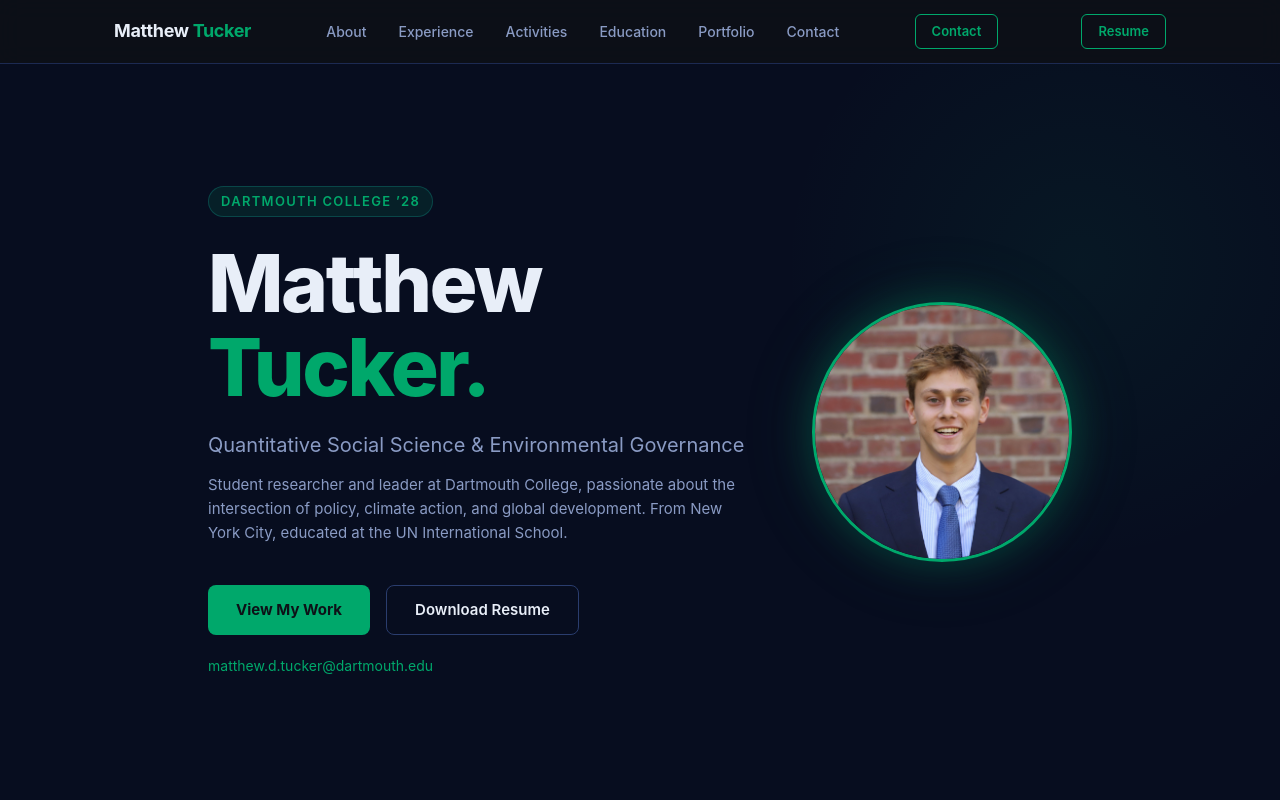
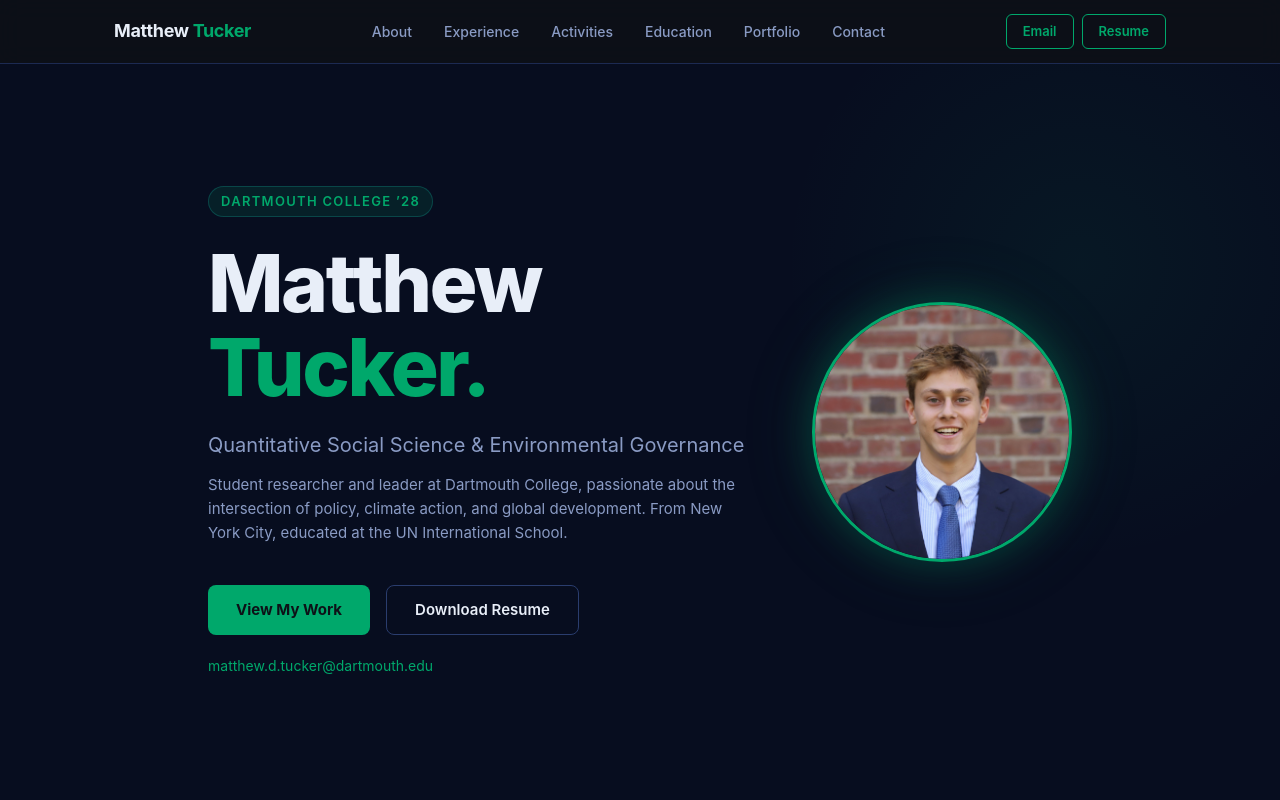
Before and after one commit to mattiedtucker/mattiedtucker.github.io, a plain HTML site: page index.html in a window 1280 px wide. Shown: the top 800 px of the page. Drawn offline with Linux system fonts and the light colour scheme.

Commit message:
Add files via upload

```diff
--- a/index.html
+++ b/index.html
@@ -21,8 +21,10 @@
         <li><a href="#portfolio">Portfolio</a></li>
         <li><a href="#contact">Contact</a></li>
       </ul>
-      <a href="#contact" class="nav-resume" style="margin-right:8px;">Contact</a>
-      <a href="assets/Matthew_Tucker_CV_Feb_2026.pdf" target="_blank" class="nav-resume">Resume</a>
+      <div style="display:flex; gap:8px;">
+        <a href="mailto:matthew.d.tucker@dartmouth.edu" class="nav-resume">Email</a>
+        <a href="assets/Matthew_Tucker_CV_Feb_2026.pdf" target="_blank" class="nav-resume">Resume</a>
+      </div>
       <div class="nav-toggle" id="nav-toggle" aria-label="Toggle menu">
         <span></span><span></span><span></span>
       </div>
```
